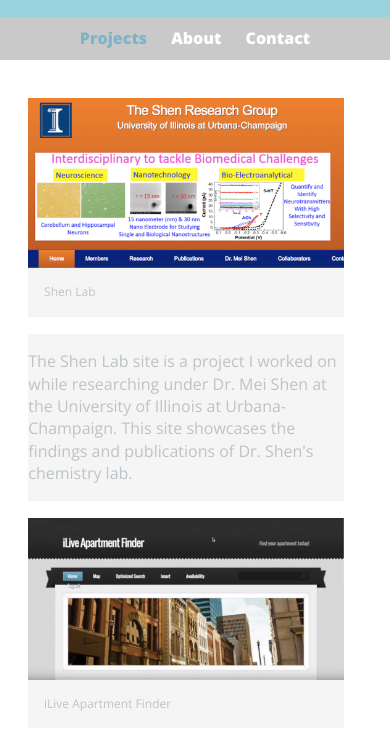
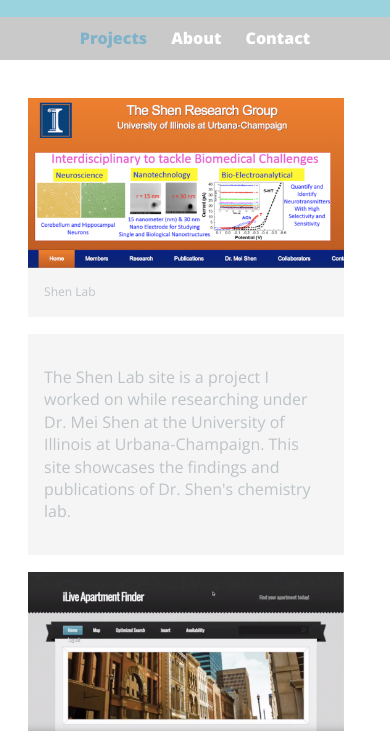
Before and after one commit to cathysuresh/cathysuresh.github.io, a plain HTML site: page index.html in a window 390 px wide. Shown: the part 98-829 px from the top of the page. Drawn offline with nearby package versions, Linux system fonts and the light colour scheme.

Commit message:
Moved paragraph padding to main css
Moved from responsive file

```diff
--- a/css/main.css
+++ b/css/main.css
@@ -212,9 +212,12 @@
     color: #bdc3c7;
 }
 
+#gallery li p {
+   padding: 5%;
+}
+
 #gallery li a p {
     margin: 0;
-    padding: 5%;
     font-size: 0.75em;
     color: #bdc3c7;
 }
```
